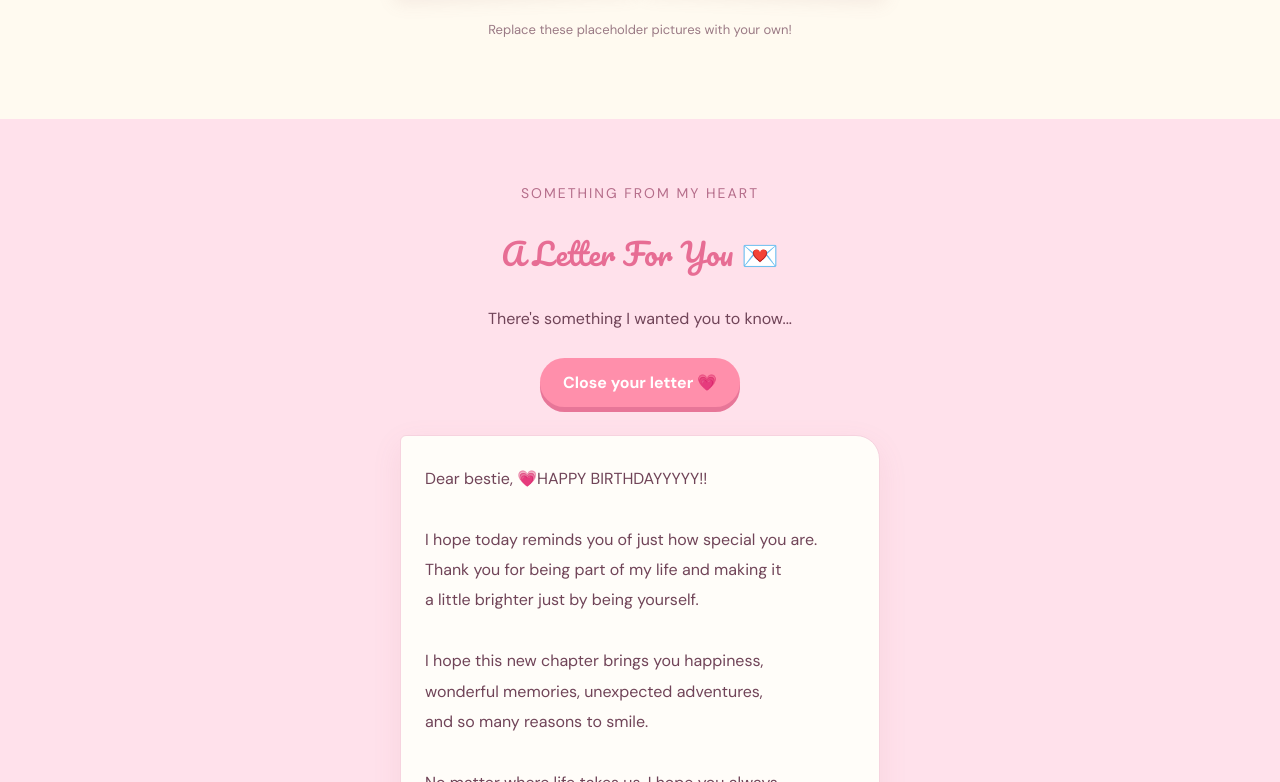
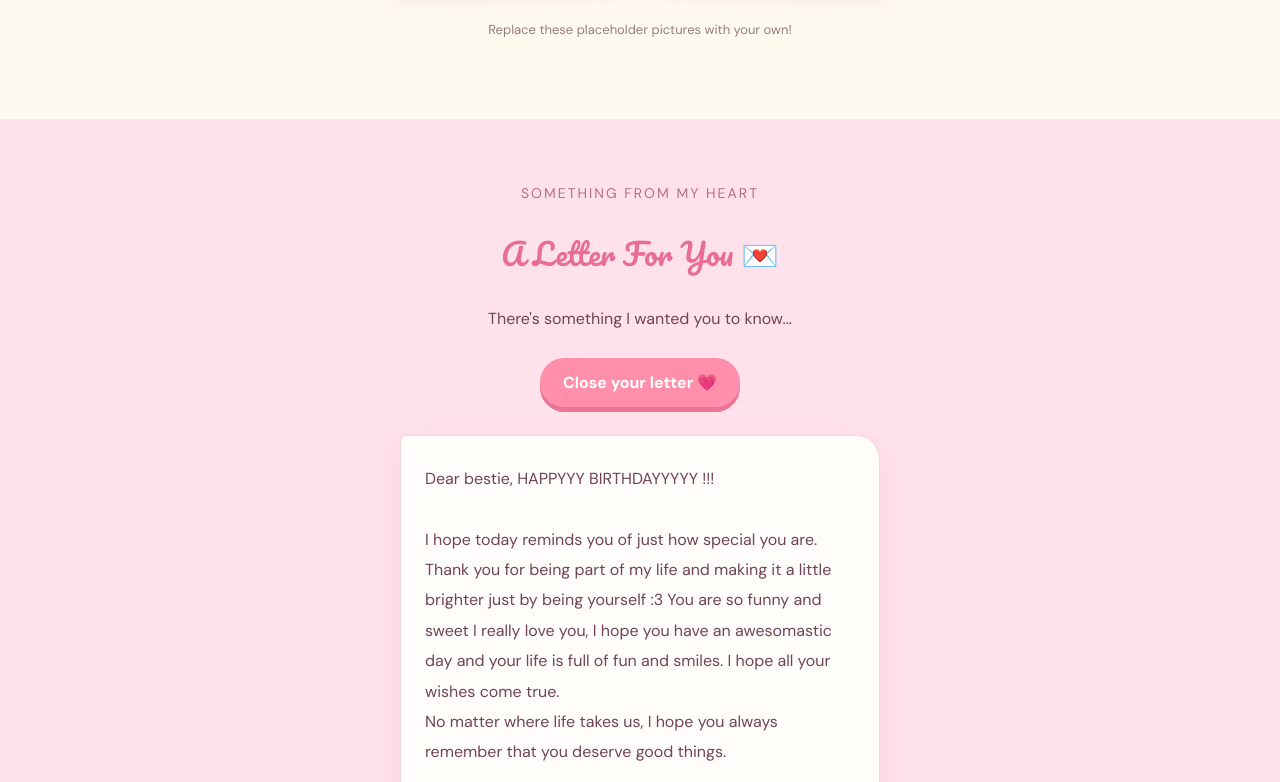
Before and after one commit to zorichu/birthday-surprise, a plain HTML site: page index.html in a window 1280 px wide. Both pictures are taken after a click on the button "Open your letter 💌". Shown: the part 1649-2431 px from the top of the page. Drawn offline with Linux system fonts and the light colour scheme.

Commit message:
Update index.html

```diff
--- a/index.html
+++ b/index.html
@@ -246,7 +246,7 @@ footer {
 }
 </style></head><body><div class="hero">
   <div class="card">
-    <div class="subtitle">✧ a tiny website made just for you ✧</div><h1>Happy Birthday! 💗</h1>
+    <div class="subtitle">✧ a tiny website made just for you ✧</div><h1>Happy Birthday Herrisha 💗!!</h1>
 
 <p>Someone has a little surprise waiting for them...</p>
 
@@ -300,23 +300,13 @@ footer {
   <h2>A Letter For You 💌</h2>
   <p>There's something I wanted you to know...</p>  <button class="btn" onclick="revealLetter()" id="letterBtn">
     Open your letter 💌
-  </button>  <div class="letter" id="letter">Dear bestie, 💗HAPPY BIRTHDAYYYYY!!
+  </button>  <div class="letter" id="letter">Dear bestie, HAPPYYY BIRTHDAYYYYY !!!
 
-I hope today reminds you of just how special you are.
-Thank you for being part of my life and making it
-a little brighter just by being yourself.
-
-I hope this new chapter brings you happiness,
-wonderful memories, unexpected adventures,
-and so many reasons to smile.
-
-No matter where life takes us, I hope you always
-remember that you deserve good things.
-
-Thank you for being YOU.
+I hope today reminds you of just how special you are. Thank you for being part of my life and making it a little brighter just by being yourself :3 You are so funny and sweet I really love you, I hope you have an awesomastic day and your life is full of fun and smiles. I hope all your wishes come true.
+No matter where life takes us, I hope you always remember that you deserve good things.
 
 With lots of love,
-Your favourite menace ♡</div>
+Your wifey ♡</div>
 
 </section><section>
   <div class="subtitle">one last birthday wish</div>
```
